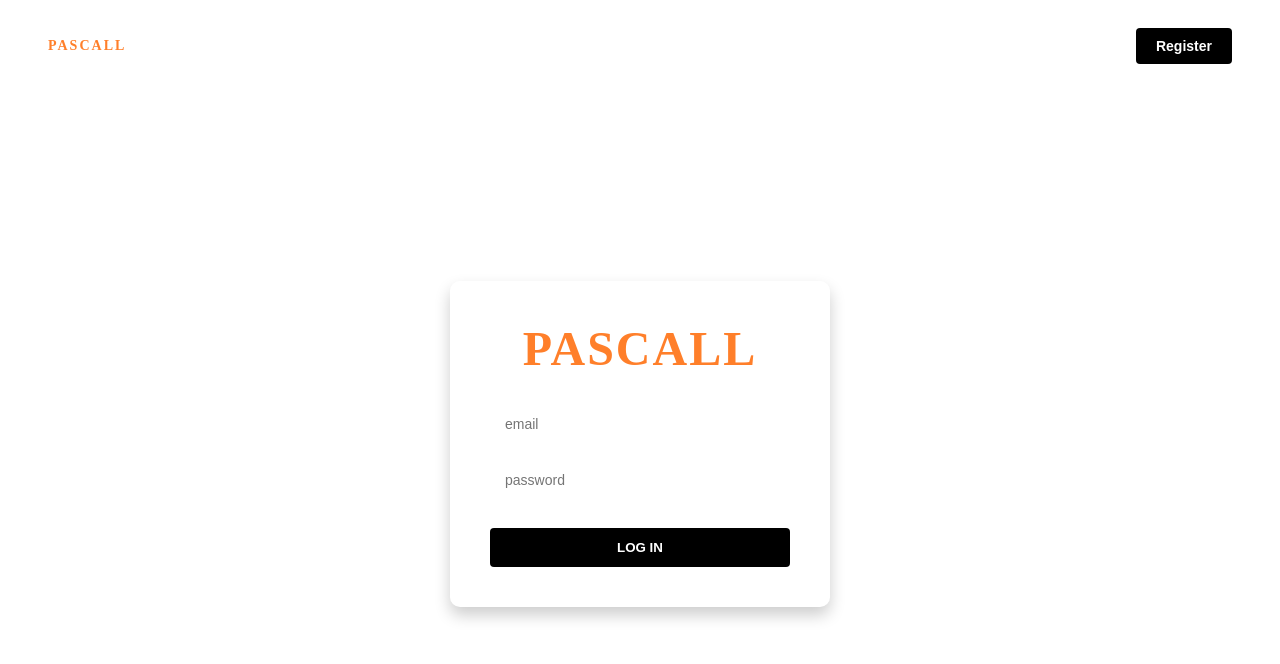
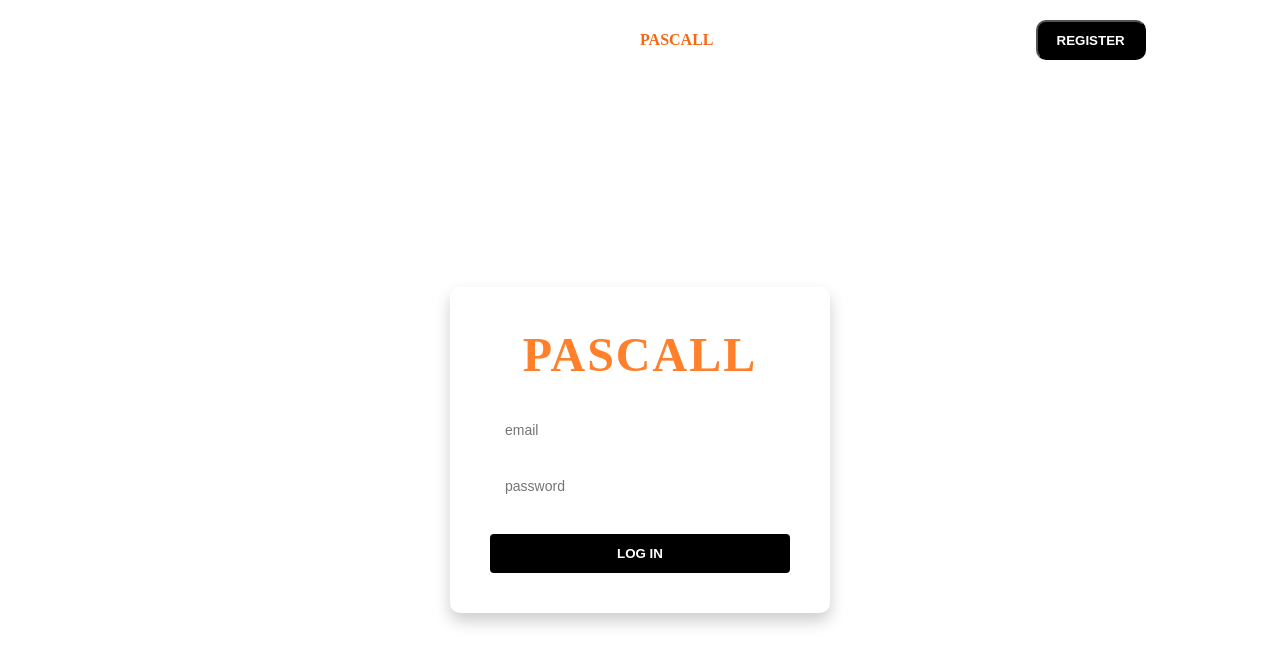
Before and after one commit to n13ro/Auction, an Angular app in the folder auction_frontend/: page /login in a window 1280 px wide. Shown: the top 664 px of the page. Built offline with nearby package versions, Linux system fonts and the light colour scheme.

Commit message:
new header

```diff
--- a/auction_frontend/src/app/header/header.html
+++ b/auction_frontend/src/app/header/header.html
@@ -1,8 +1,18 @@
 <div class="header">
-    <div class="search">
+    <p class="logo">PASCALL</p>
+    <div class="ifNotReg">
+        <div class="register" *ngIf="getUrl()=='/login'">
+            <button (click)="goTo('register')" class="login click">REGISTER</button>
+        </div>
+        <div class="login" *ngIf="getUrl()!='/login'">
+            <button (click)="goTo('login')" class="login click">LOG IN</button>
+        </div>
+    </div>
+    <div class="search" *ngIf="getUrl()=='/'">
         <img src='images/search.svg'>
         <input class="searchLine">
     </div>
-        <p class="logo">PASCALL</p>
-    <button (click)="Login()" class="login">LOG IN</button>
+    <div class="return" *ngIf="getUrl()=='/lot'">
+        <img class="click" (click)="goTo('/')" src="./images/return.svg">
+    </div>
 </div>
--- a/auction_frontend/src/app/header/header.scss
+++ b/auction_frontend/src/app/header/header.scss
@@ -1,5 +1,6 @@
 .header{
     display: flex;
+    flex-direction: row-reverse;
     padding-left: 10%;
     padding-right: 10%;
     align-items: center;
@@ -35,3 +36,6 @@
     color: #fff;
     font-weight: 600;
 }
+.click{
+    cursor: pointer;
+}
--- a/auction_frontend/src/app/header/header.ts
+++ b/auction_frontend/src/app/header/header.ts
@@ -1,9 +1,10 @@
+import { NgIf } from '@angular/common';
 import { Component, EventEmitter, Output } from '@angular/core';
 import { Router } from '@angular/router';
 
 @Component({
   selector: 'app-header',
-  imports: [],
+  imports: [NgIf],
   templateUrl: './header.html',
   styleUrl: './header.scss'
 })
@@ -13,7 +14,11 @@ export class Header {
     private router: Router
   ){}
 
-  Login(){
-    this.router.navigate(['/login']);
+  getUrl(){
+    return this.router.url;
+  }
+
+  goTo(path: string){
+    this.router.navigate([path]);
   }
 }
--- a/auction_frontend/src/app/login/login.html
+++ b/auction_frontend/src/app/login/login.html
@@ -1,7 +1,4 @@
-<header>
-  <div class="logo">PASCALL</div>
-  <button (click)="Register()" class="register-btn">Register</button>
-</header>
+<app-header></app-header>
 
 <div class="container">
   <div class="login-box">
--- a/auction_frontend/src/app/login/login.ts
+++ b/auction_frontend/src/app/login/login.ts
@@ -1,9 +1,10 @@
 import { Component } from '@angular/core';
 import { Router } from '@angular/router';
+import { Header } from '../header/header';
 
 @Component({
   selector: 'app-login',
-  imports: [],
+  imports: [Header],
   templateUrl: './login.html',
   styleUrl: './login.scss'
 })
--- a/auction_frontend/src/app/lot-map/lot-map.html
+++ b/auction_frontend/src/app/lot-map/lot-map.html
@@ -10,7 +10,7 @@
         <div class="card-content">
             <p class="name">{{getName(i)}}</p>
             <p class="price">{{getPrice(i)}}</p>
-            <button class="review">review</button>
+            <button class="review" (click)="goTo('/lot')">review</button>
         </div>
     </div>
 </div>
--- a/auction_frontend/src/app/lot-map/lot-map.ts
+++ b/auction_frontend/src/app/lot-map/lot-map.ts
@@ -1,5 +1,6 @@
 import { Component } from '@angular/core';
 import { NgClass, NgFor } from '@angular/common';
+import { Router } from '@angular/router';
 
 @Component({
   selector: 'app-lot-map',
@@ -12,6 +13,9 @@ export class LotMap {
   date: string = "11:11:11";
   price: string = "30.000p.";
   image: string = "./images/image.png";
+  constructor(
+    private router: Router
+  ){}
 
   public arr = Array.from({length: 50}, () => ({
     name: this.name,
@@ -32,4 +36,7 @@ export class LotMap {
   getImage(index: number): string {
     return this.arr[index].image;
   }
+  goTo(path: string){
+    this.router.navigate([path]);
+  }
 }
--- a/auction_frontend/src/app/main/main.scss
+++ b/auction_frontend/src/app/main/main.scss
@@ -5,6 +5,7 @@
     margin-bottom: 30px;
     display: flex;
     justify-content: space-between;
+    gap: 30px;
 }
 .map{
     max-width: 1800px;
--- a/auction_frontend/src/app/register/register.html
+++ b/auction_frontend/src/app/register/register.html
@@ -1,7 +1,4 @@
-<header>
-  <div class="logo">PASCALL</div>
-  <button (click)="Login()" class="login-btn">Login</button>
-</header>
+<app-header></app-header>
 
 <div class="container">
   <div class="register-box">
--- a/auction_frontend/src/app/register/register.ts
+++ b/auction_frontend/src/app/register/register.ts
@@ -1,9 +1,10 @@
 import { Component } from '@angular/core';
 import { Router } from '@angular/router';
+import { Header } from '../header/header';
 
 @Component({
   selector: 'app-register',
-  imports: [],
+  imports: [Header],
   templateUrl: './register.html',
   styleUrl: './register.scss'
 })
```
Also changed, not shown: auction_frontend/src/app/user.ts (added, +23 -0 lines), auction_frontend/public/images/return.svg (added), 1 other file (tests, documents, lock files or other folders).
